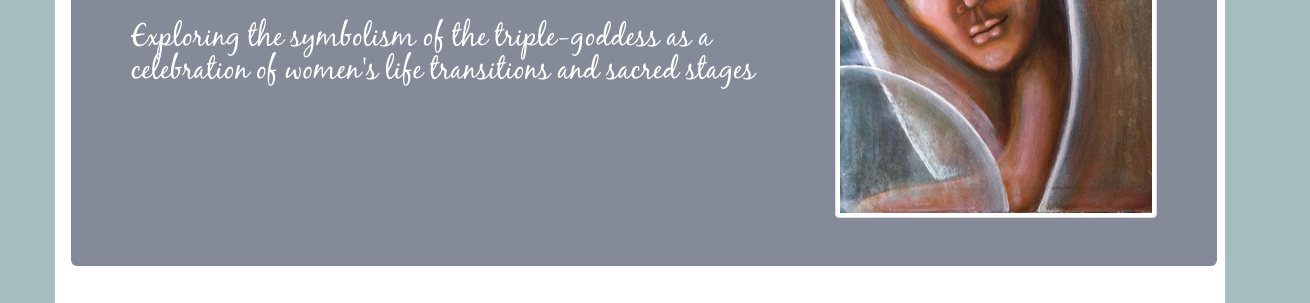
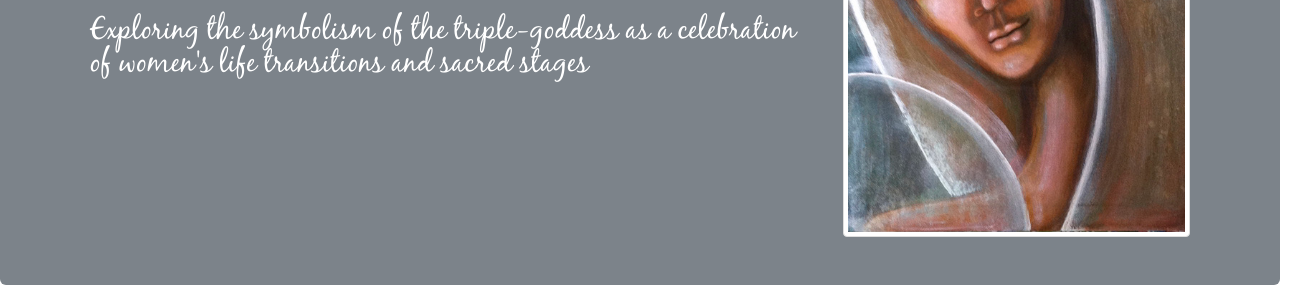
Before and after one commit to krissygroom/goddess-site, a plain HTML site: page index.html in a window 1280 px wide. Shown: the part 297-600 px from the top of the page, 1310 px wide, since content can reach past the window. Drawn offline with nearby package versions, Linux system fonts and the light colour scheme; a script that the page names is missing.

Commit message:
Updated site so that jumbotron fits full screen and white background

```diff
--- a/index.html
+++ b/index.html
@@ -119,16 +119,16 @@
         <!--Main jumbotron-->
         <div class="jumbotron jumbotron-fluid">
 
-            <div class="row">
+            <div class="container">
 
                     <div class="col-xs-12 col-md-8 col-lg-8">
-                        <h1 class="black_jack">The Four Faces of the Sacred Feminine</h1>
+                        <h1 class="black_jack">The Four Faces of the Sacred Feminine</h1><br><br>
                         <h2 class="black_jack">Exploring the symbolism of the triple-goddess as a celebration of women's life transitions and sacred stages</h3>
 
                     </div>
                     <!--Below is the image inside the Jumbotron.-->
                     <div class="col-xs-12 col-md-4 col-lg-4 col-xs-offset-0">
-                        <img class="img-responsive img-rounded img-thumbnail" src="image/painting_lg.jpg" alt="Listening for Divine Instruction image" title="Shiloh Sophia Painting">
+                        <img class="img-responsive img-rounded img-thumbnail" src="image/painting_lg.jpg" alt="Listening for Divine Instruction image" title="Painting from Michigan Visit">
                     </div>
 
             </div>
--- a/mainstyles.css
+++ b/mainstyles.css
@@ -19,7 +19,6 @@ html {
 body {
     width: 100%;
     margin: 0;
-    /* font-family: 'Gilda Display', serif; */
     font-family: 'Source Sans Pro', sans-serif;
     font-size: 16px;
 }
@@ -201,31 +200,31 @@ body {
     padding-bottom: 20px;
     width: 100%;
     margin: 0;
-    /* background-color: #90B0AF; */
-    /* background-color: white; */
-    background-color: #a4bebd;
-
+    background-color: white;
+    /* background-color: #a4bebd; */
 }
 
 .jumbotron {
     width: 100%;
     color: white;
-    background-color: #848A98;
-    margin-top: 0.75em;
+    /* background-color: #848A98; */
+    background-color: #7C838A;
+    margin-top: 0;
+}
 
-
-}
 .jumbotron h2{
     padding-top: 1em;
     padding-bottom: 1em;
+    width: 100%;
+    object-fit: cover;
+    padding: 0;
+    margin: 0;
 }
 
 #mainContainer {
     background-color: white;
     overflow: visible;
 }
-
-
 
 .imageSection {
     background-image:url(image/goldbird.gif);
@@ -283,8 +282,11 @@ body {
 
 @media (min-width: 768px) {
     .mainsection {
-        padding-left: 1em;
-        padding-right: .5em;
+        /* padding-left: 1em;
+        padding-right: .5em; */
+        padding: 0;
+        width: auto;
+        margin: 0;
 
     }
 }
```
Also changed, not shown: css/bootstrap.css.
